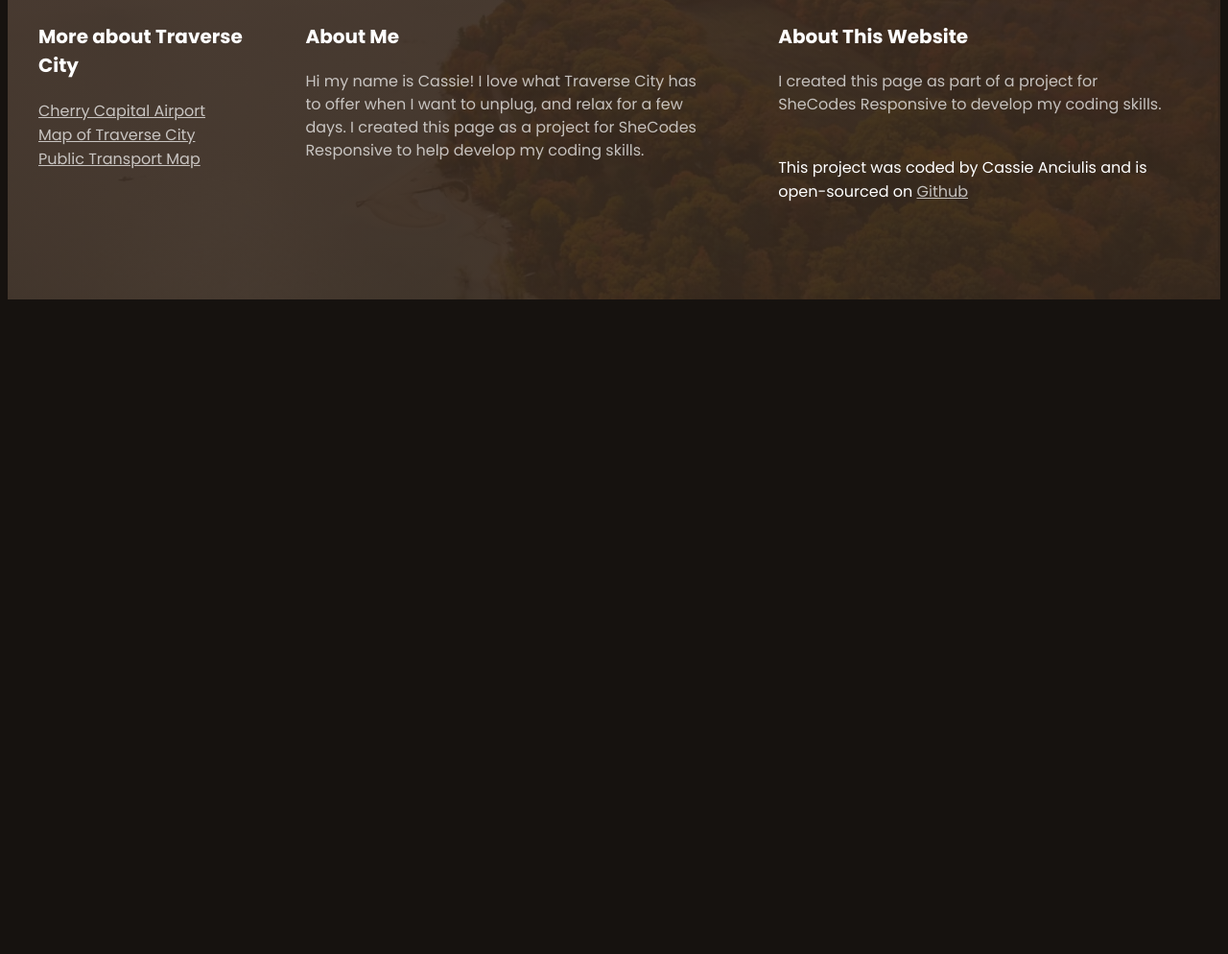
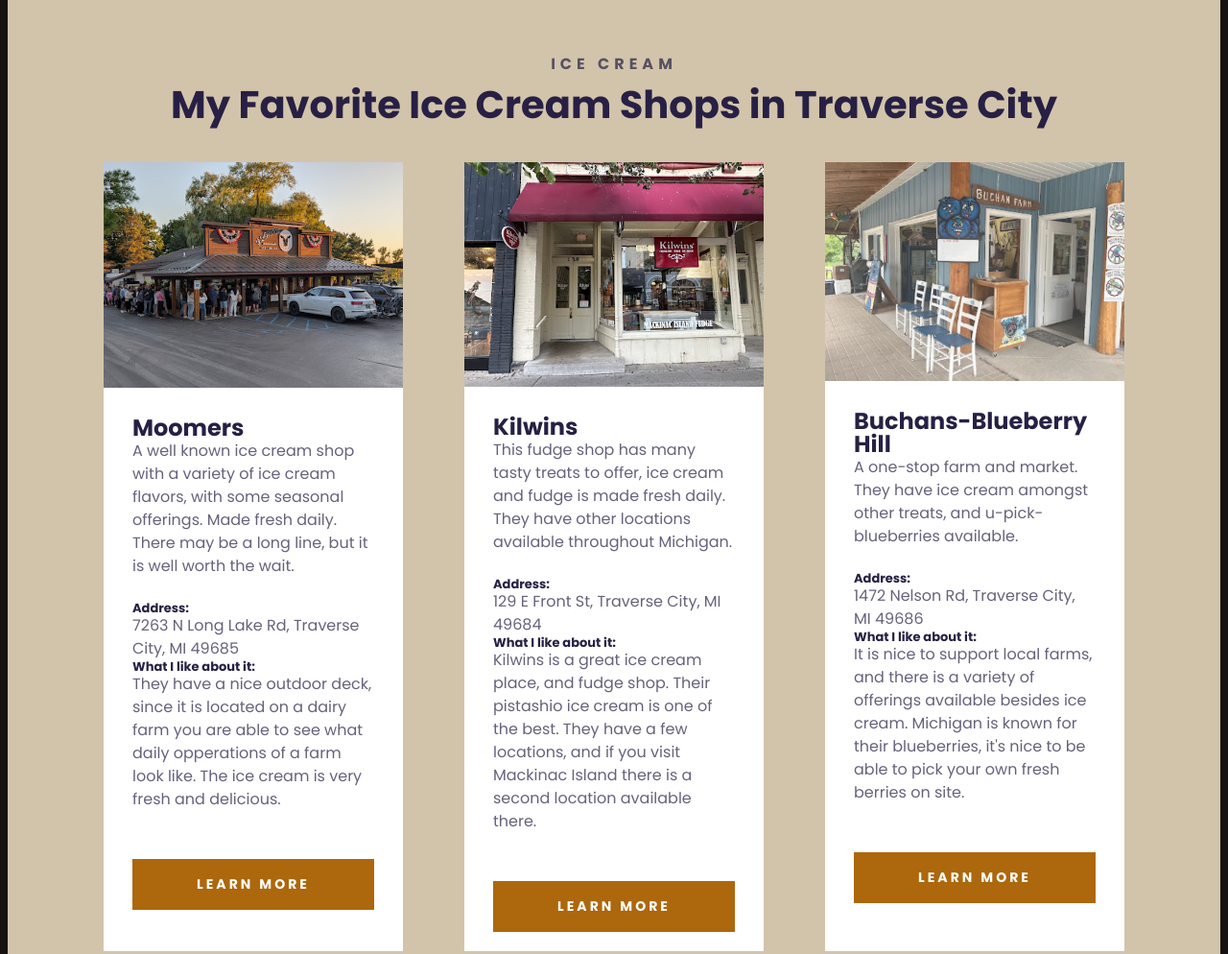
Before and after one commit to CodeWithCassie/traverse-city-travel-project, a plain HTML site: page index.html in a window 1280 px wide. Shown: the part 1626-2620 px from the top of the page at 96% size. Before the commit the page ends 1946 px from the top, so only its background shows below. Drawn offline with Linux system fonts and the light colour scheme.

Commit message:
Added review cards to the landing page

```diff
--- a/index.html
+++ b/index.html
@@ -20,7 +20,7 @@
 <main>
 <section class="grid grid-2-columns">
 <div>
-    <img src="images/cherry-market.jpg" alt="baskets of cherries" class="main-photo"/>
+    <img src="images/cherry-market.jpg" alt="baskets of cherries" class="img-responsive"/>
 </div>
 <div>
     <h2>Why Traverse City?</h2>
@@ -29,6 +29,65 @@
         Traverse city is also considered the Napa of The Midwest, due to it's favorable cooler climate. There is a variety of wineries available, sure to peak the interest of any wine connoisseur. There are also many farm fresh and market experiences including peaches, flowers, and other handmade goods.
     </p>
 </div>
+</section>
+<section class="second">
+<h2 class="text-center">Ice Cream</h2>
+<h3 class="text-center">My Favorite Ice Cream Shops in Traverse City</h3>
+
+    <div class="grid grid-3-columns">
+    <div class="card">
+    <div class="card-header">
+        <img src="images/moomers.jpg" alt="" class="img-responsive">
+    </div>
+    <div class="card-body">
+        <h4>Moomers</h4>
+        <p> A well known ice cream shop with a variety of ice cream flavors, with some seasonal offerings. Made fresh daily. There may be a long line, but it is well worth the wait.</p>
+        <br />
+        <h5>Address:</h5>
+        <p>7263 N Long Lake Rd, Traverse City, MI 49685</p>
+        <h5>What I like about it:</h5>
+        <p>They have a nice outdoor deck, since it is located on a dairy farm you are able to see what daily opperations of a farm look like. The ice cream is very fresh and delicious.</p>
+     </div>
+     <div class="card-footer">
+        <a href="https://moomers.com/" class="btn"target="_blank">Learn More</a>
+    </div>
+    </div>
+
+    <div class="card">
+    <div class="card-header">
+        <img src="images/kilwins.jpg" alt="" class="img-responsive">
+    </div>
+    <div class="card-body">
+        <h4>Kilwins</h4>
+        <p>This fudge shop has many tasty treats to offer, ice cream and fudge is made fresh daily. They have other locations available throughout Michigan.</p>
+       <br />
+        <h5>Address:</h5>
+        <p>129 E Front St, Traverse City, MI 49684</p>
+        <h5>What I like about it:</h5>
+        <p>Kilwins is a great ice cream place, and fudge shop. Their pistashio ice cream is one of the best. They have a few locations, and if you visit Mackinac Island there is a second location available there.</p>
+     </div>
+     <div class="card-footer">
+        <a href="https://www.kilwins.com/pages/stores-near-me-traverse-city-mi-49684-0004" class="btn"target="_blank">Learn More</a>
+    </div>
+    </div>
+
+    <div class="card">
+    <div class="card-header">
+        <img src="images/buchans.jpg" alt="" class="img-responsive">
+    </div>
+    <div class="card-body">
+        <h4>Buchans-Blueberry Hill</h4>
+        <p> A one-stop farm and market. They have ice cream amongst other treats, and u-pick-blueberries available.</p>
+        <br />
+        <h5>Address:</h5>
+        <p>1472 Nelson Rd, Traverse City, MI 49686</p>
+        <h5>What I like about it:</h5>
+        <p>It is nice to support local farms, and there is a variety of offerings available besides ice cream. Michigan is known for their blueberries, it's nice to be able to pick your own fresh berries on site.</p>
+     </div>
+     <div class="card-footer">
+        <a href="https://www.buchansblueberryhill.com/buchan-s-blueberry-hill/" class="btn"target="_blank">Learn More</a>
+    </div>
+    </div>
 </section>
 </main>
 </body>
--- a/src/styles.css
+++ b/src/styles.css
@@ -64,11 +64,28 @@ body{
 .grid-2-columns{
     grid-template-columns: 1fr 1fr;
 }
+.grid-3-columns{
+    grid-template-columns: 1fr 1fr 1fr;
+}
+.btn {
+    display: block;
+    color: white;
+    font-weight: 700;
+    font-size: 14px;
+    line-height: 1.5;
+    text-align: center;
+    letter-spacing: 3px;
+    text-transform: uppercase;
+    padding: 16px;
+    background-color: #ad670c;
+    text-decoration: none;
+}
 main {
     background-color: white;
 }
-.main-photo{
+.img-responsive{
     max-width: 100%;
+    display: block;
 }
 main h2{
     font-weight: 700;
@@ -87,6 +104,20 @@ main h3 {
     color: #272044;
     margin: 0;
 }
+main h4{
+    font-weight: 700;
+    font-size: 24px;
+    line-height: 1;
+    color: #272044;
+    margin: 0;
+}
+main h5 {
+    font-weight: 700;
+    font-size: 13px;
+    line-height: 1;
+    color: #272044;
+    margin: 0;
+}
 main p {
     font-style: normal;
     font-weight: 400;
@@ -94,11 +125,29 @@ main p {
     line-height: 1.5;
     color: #272044;
     opacity: 0.7;
+    margin: 0;
+}
+.text-center {
+    text-align: center;
+
 }
 section {
-    max-width: 1200px;
+    max-width: 100%;
     margin: 0 auto;
-    padding: 100px 0;
+    padding: 100px;
+}
+section.second {
+    background-color: rgb(210, 196, 171);
+}
+.card {
+    background-color: white;
+    margin: 30px 0;
+}
+.card-body{
+    padding: 30px;
+}
+.card-footer{
+    padding: 20px 30px;
 }
 footer{
     color: white;
```
Also changed, not shown: images/buchans.jpg (added), images/kilwins.jpg (added), images/moomers.jpg (added).
